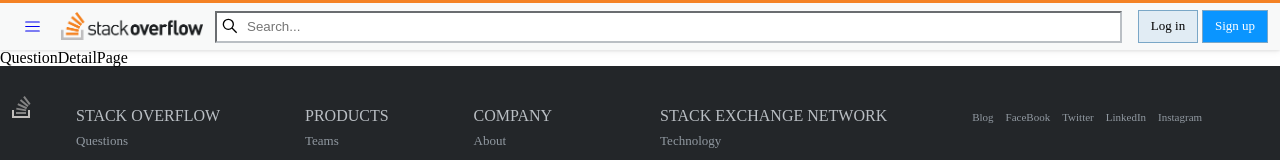
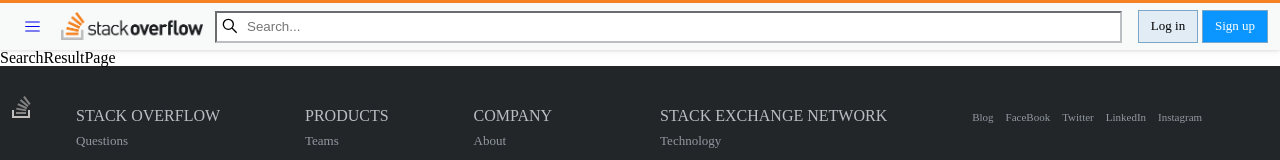
Before and after one commit to codestates-seb/seb42_pre_032, a React (Create React App) app in the folder client/: page /searchreasult in a window 1280 px wide. Shown: the top 160 px of the page. Built offline with nearby package versions, Linux system fonts and the light colour scheme.

Commit message:
[feat] 구조 변경

```diff
--- a/client/src/App.js
+++ b/client/src/App.js
@@ -10,6 +10,7 @@
 import CreatePage from './page/CreatePage';
 import Header from './components/Header';
 import Footer from './components/Footer';
+import SearchResultPage from './page/SearchResultPage';
 
 function App() {
   const theme = {
@@ -83,7 +84,10 @@
         <Header />
         <Routes>
           <Route path="/" element={<Main />} />
-          <Route path="/:id" element={<QuestionDetailPage />} />
+          <Route path="/searchreasult" element={<SearchResultPage />} />
+          <Route path="/questiondetail">
+            <Route path=":id/:title" element={<QuestionDetailPage />} />
+          </Route>
           <Route path="/update/:id" element={<UpdatePage />} />
           <Route path="/create" element={<CreatePage />} />
           <Route path="/signup" element={<SignUpPage />} />
--- a/client/src/page/CreatePage.js
+++ b/client/src/page/CreatePage.js
@@ -1,5 +1,8 @@
+// import Footer from '../components/Footer';
+// import Header from '../components/Header';
+
 const CreatePage = () => {
-  return <div>CreatePage</div>;
+  return <></>;
 };
 
 export default CreatePage;
--- /dev/null
+++ b/client/src/page/SearchResultPage.js
@@ -0,0 +1,5 @@
+const SearchResultPage = () => {
+  return <div>SearchResultPage</div>;
+};
+
+export default SearchResultPage;
```
